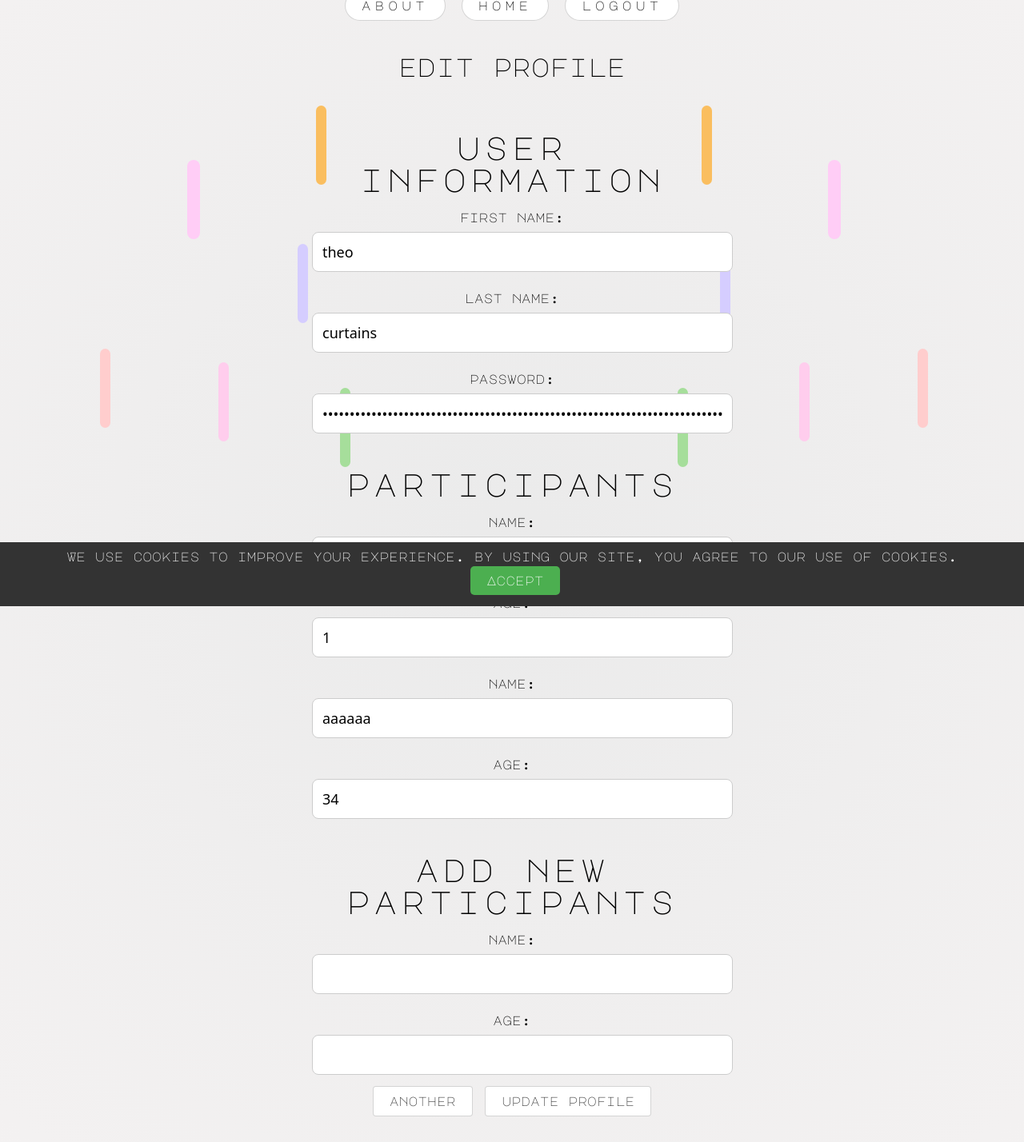
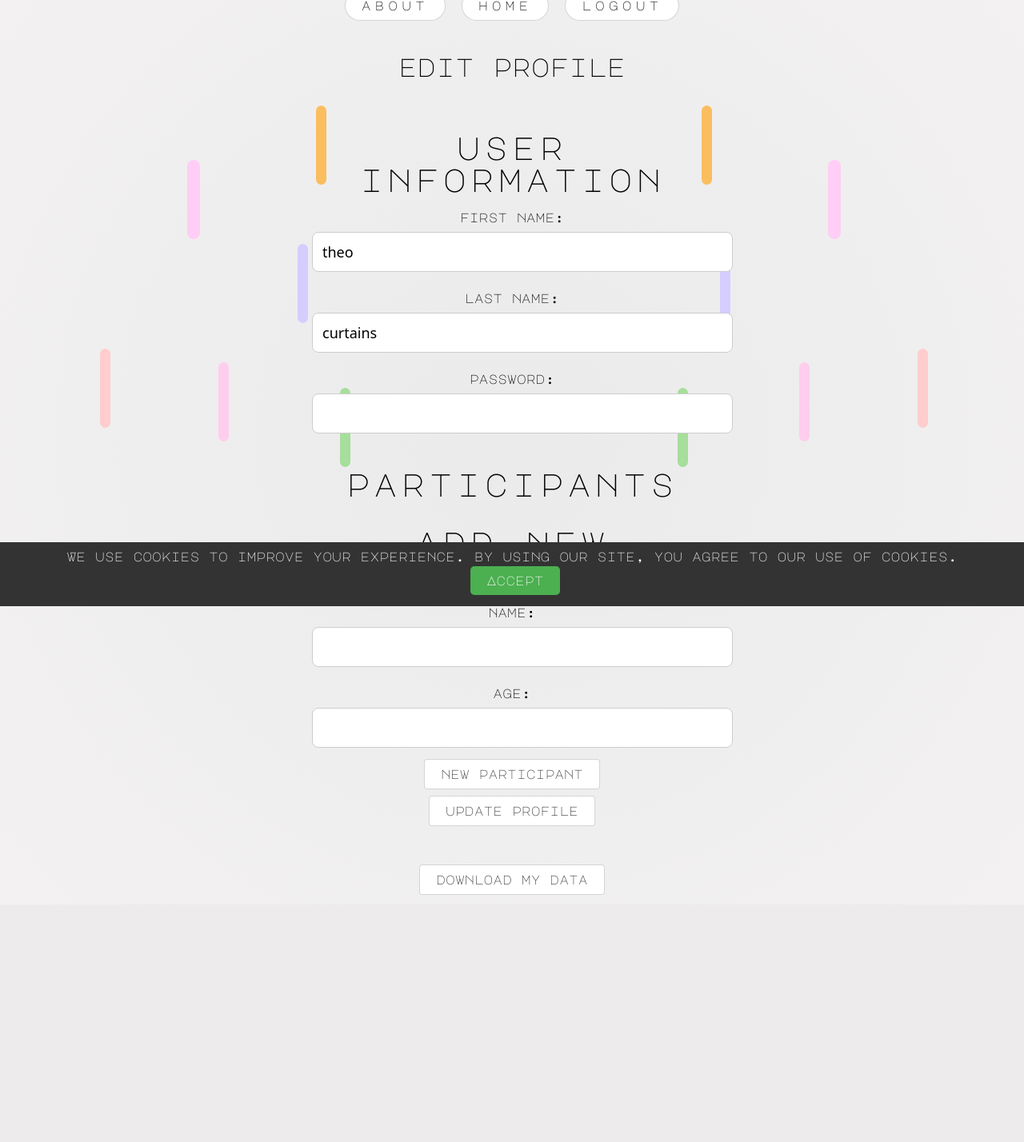
Before and after one commit to 23knightst813/Coder-Dojo, a Flask app: page /edit_profile in a window 1280 px wide. Shown: the part 42-1470 px from the top of the page at 80% size. After the commit the page ends 1161 px from the top, so only its background shows below. Run offline with Flask 2, Linux system fonts and the light colour scheme; a user stored in the database is signed in; data comes from the database, SQL or seed files in the repository; some web fonts are replaced.

Commit message:
Refactor profile editing functionality; add data download feature and improve form handling

```diff
--- a/flaskr/app.py
+++ b/flaskr/app.py
@@ -1,9 +1,11 @@
 # app.py
-from flask import Flask, redirect, render_template, request, session, url_for, flash, make_response
+from flask import Flask, redirect, render_template, request, session, url_for, flash, make_response, send_file
 from werkzeug.security import generate_password_hash
 import os
+import io
 import shutil
 from datetime import datetime
+import csv
 
 from validation import is_not_empty, is_valid_email, is_within_length, is_secure_password
 from db import setup_db, add_user, get_user_id_by_email, get_db_connection
@@ -229,67 +231,41 @@
 @app.route('/edit_profile', methods=['GET', 'POST'])
 def edit_profile():
     if 'email' not in session:
-        flash('Please log in to access the profile page.', 'warning')
+        flash('Please log in to edit your profile.', 'warning')
         return redirect(url_for('login'))
 
-    user_email = session['email']
-    user_id = get_user_id_by_email(user_email)
+    user_id = get_user_id_by_email(session['email'])
     conn = get_db_connection()
     cursor = conn.cursor()
 
     if request.method == 'POST':
-        # Update user information
-        first_name = request.form.get('first_name')
-        last_name = request.form.get('last_name')
-        password = request.form.get('password')
-        hashed_password = generate_password_hash(password)
+        new_email = request.form['email']
+        new_first_name = request.form['first_name']
+        new_last_name = request.form['last_name']
+        new_password = request.form['password']
 
-        cursor.execute('''
-            UPDATE users SET first_name = ?, last_name = ?, password = ? WHERE user_id = ?
-        ''', (first_name, last_name, hashed_password, user_id))
-
-        # Update existing participants
-        participant_ids = request.form.getlist('participant_id')
-        participant_names = request.form.getlist('participant_name')
-        participant_ages = request.form.getlist('participant_age')
-
-        for p_id, p_name, p_age in zip(participant_ids, participant_names, participant_ages):
-            if not (7 <= int(p_age) <= 17):
-                flash('Participant age must be between 7 and 17.', 'error')
-                return redirect(url_for('edit_profile'))
-            cursor.execute('''
-                UPDATE participants SET name = ?, age = ? WHERE participant_id = ? AND user_id = ?
-            ''', (p_name, p_age, p_id, user_id))
-
-        # Add new participants
-        new_participant_names = request.form.getlist('new_participant_name')
-        new_participant_ages = request.form.getlist('new_participant_age')
-
-        for name, age in zip(new_participant_names, new_participant_ages):
-            if name.strip() and age.strip():
-                if not (7 <= int(age) <= 17):
-                    flash('Participant age must be between 7 and 17.', 'error')
-                    return redirect(url_for('edit_profile'))
-                cursor.execute('''
-                    INSERT INTO participants (user_id, name, age) VALUES (?, ?, ?)
-                ''', (user_id, name, age))
+        # Hash the new password if provided
+        if new_password:
+            hashed_password = generate_password_hash(new_password)
+            cursor.execute('UPDATE users SET email = ?, first_name = ?, last_name = ?, password = ? WHERE user_id = ?',
+                           (new_email, new_first_name, new_last_name, hashed_password, user_id))
+        else:
+            cursor.execute('UPDATE users SET email = ?, first_name = ?, last_name = ? WHERE user_id = ?',
+                           (new_email, new_first_name, new_last_name, user_id))
 
         conn.commit()
+        cursor.execute('SELECT email, first_name, last_name FROM users WHERE user_id = ?', (user_id,))
+        user_data = cursor.fetchone()
         conn.close()
-        flash('Profile updated successfully!', 'success')
-        return redirect(url_for('edit_profile'))
 
-    else:
-        # Retrieve user information
-        cursor.execute('SELECT first_name, last_name, password FROM users WHERE user_id = ?', (user_id,))
-        user_info = cursor.fetchone()
+        return render_template('edit_profile.html', user_info=user_data)
 
-        # Retrieve participant information
-        cursor.execute('SELECT participant_id, name, age FROM participants WHERE user_id = ?', (user_id,))
-        participant_info = cursor.fetchall()
+    # For GET request, fetch the current user data to pre-fill the form
+    cursor.execute('SELECT email, first_name, last_name FROM users WHERE user_id = ?', (user_id,))
+    user_data = cursor.fetchone()
+    conn.close()
 
-        conn.close()
-        return render_template('edit_profile.html', user_info=user_info, participant_info=participant_info)
+    return render_template('edit_profile.html', user_info=user_data)
 
 @app.route('/sessions')
 def sessions():
@@ -491,30 +467,6 @@
     flash('Support message deleted successfully!', 'success')
     return redirect(url_for('admin'))
 
-    if 'email' not in session or not session.get('is_admin'):
-        flash('Access denied: Admin privileges required', 'error')
-        return redirect(url_for('login'))
-
-    if request.method == 'POST':
-        email = request.form.get('email')
-        password = request.form.get('password')
-        first_name = request.form.get('first_name')
-        last_name = request.form.get('last_name')
-
-        conn = get_db_connection()
-        cursor = conn.cursor()
-        cursor.execute('''
-            UPDATE users SET email = ?, password = ?, first_name = ?, last_name = ?
-            WHERE email = ?
-        ''', (email, password, first_name, last_name, session['email']))
-        conn.commit()
-        conn.close()
-
-        session['email'] = email
-        flash('Account updated successfully!', 'success')
-        return redirect(url_for('admin'))
-
-    return render_template('edit_account.html')
 
 @app.route('/admin/backup_database', methods=['POST'])
 def backup_database():
@@ -536,6 +488,48 @@
         flash(f'An error occurred while creating the backup: {str(e)}', 'error')
 
     return redirect(url_for('admin'))
+
+
+@app.route('/download_data')
+def download_data():
+    if 'email' not in session:
+        flash('Please log in to download your data.', 'warning')
+        return redirect(url_for('login'))
+
+    user_id = get_user_id_by_email(session['email'])
+    conn = get_db_connection()
+    cursor = conn.cursor()
+
+    # Fetch user data
+    cursor.execute('SELECT email, first_name, last_name FROM users WHERE user_id = ?', (user_id,))
+    user_data = cursor.fetchone()
+
+    # Fetch participant data
+    cursor.execute('SELECT name, age FROM participants WHERE user_id = ?', (user_id,))
+    participants = cursor.fetchall()
+
+    conn.close()
+
+    # Create a CSV file in memory
+    output = io.StringIO()
+    writer = csv.writer(output)
+    writer.writerow(['Email', 'First Name', 'Last Name'])
+    writer.writerow(user_data)
+    writer.writerow([])
+    writer.writerow(['Participants'])
+    writer.writerow(['Name', 'Age'])
+    for participant in participants:
+        writer.writerow(participant)
+
+    output.seek(0)
+
+    return send_file(
+        io.BytesIO(output.getvalue().encode()),
+        mimetype='text/csv',
+        as_attachment=True,
+        download_name='user_data.csv'
+    )
+
 
 @app.errorhandler(404)
 def page_not_found(e):
@@ -609,6 +603,14 @@
     response.set_cookie('cookie_consent', 'true', max_age=60*60*24*365)  # 1 year
     return response
 
+@app.route('/download')
+def download():
+    return send_file(
+        'path/to/your/file',
+        download_name='your_file_name.ext',
+        as_attachment=True
+    )
+
 if __name__ == '__main__':
     setup_db()
     app.run(debug=True)
--- a/flaskr/templates/edit_profile.html
+++ b/flaskr/templates/edit_profile.html
@@ -12,13 +12,13 @@
 <form method="post" class="form-container">
     <h2>user information</h2>
     <label for="first_name">first name:</label>
-    <input type="text" name="first_name" value="{{ user_info[0] }}" required>
+    <input type="text" name="first_name" value="{{ user_info[1] }}" required>
 
     <label for="last_name">last name:</label>
-    <input type="text" name="last_name" value="{{ user_info[1] }}" required>
+    <input type="text" name="last_name" value="{{ user_info[2] }}" required>
 
     <label for="password">password:</label>
-    <input type="password" name="password" value="{{ user_info[2] }}" required>
+    <input type="password" name="password" required>
 
     <h2>participants</h2>
     {% for participant in participant_info %}
@@ -43,10 +43,14 @@
         </div>
     </div>
 
-    <button type="button" onclick="addNewParticipant()" class="btn">another</button>
-
+    <button type="button" onclick="addNewParticipant()" class="btn">new participant</button>
+    <br>
     <button type="submit" class="btn">update profile</button>
 </form>
+
+<div style="text-align: center; margin-top: 20px;">
+    <a href="{{ url_for('download_data') }}" class="btn">download my data</a>
+</div>
 
 <script>
     function addNewParticipant() {
```
